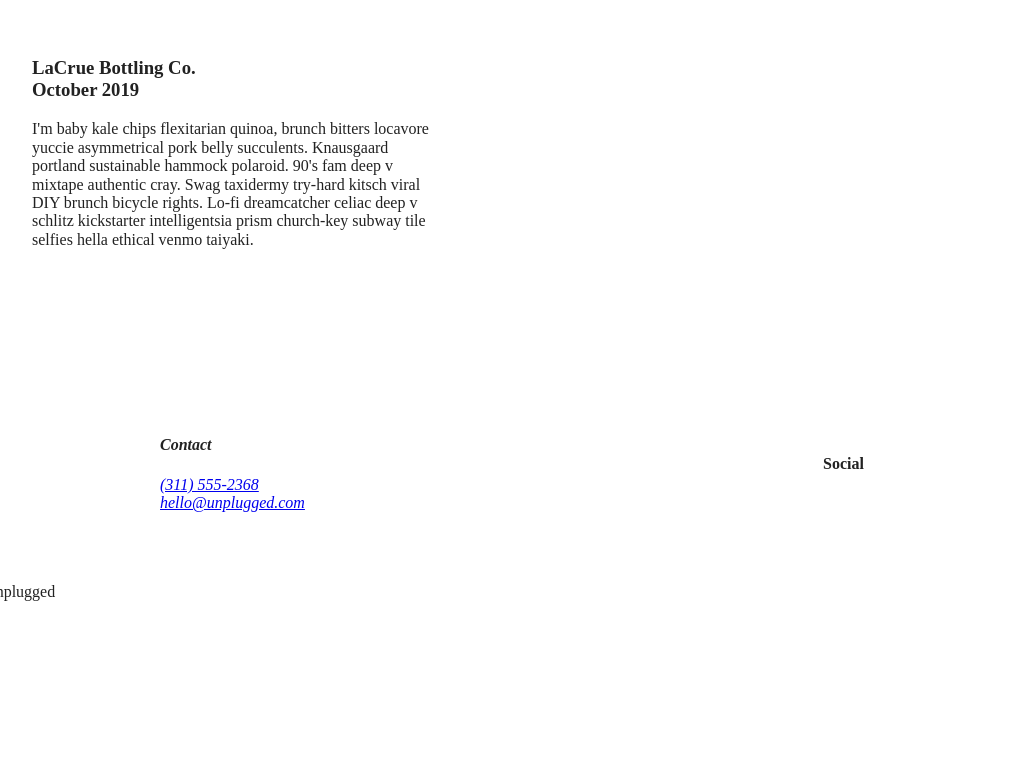
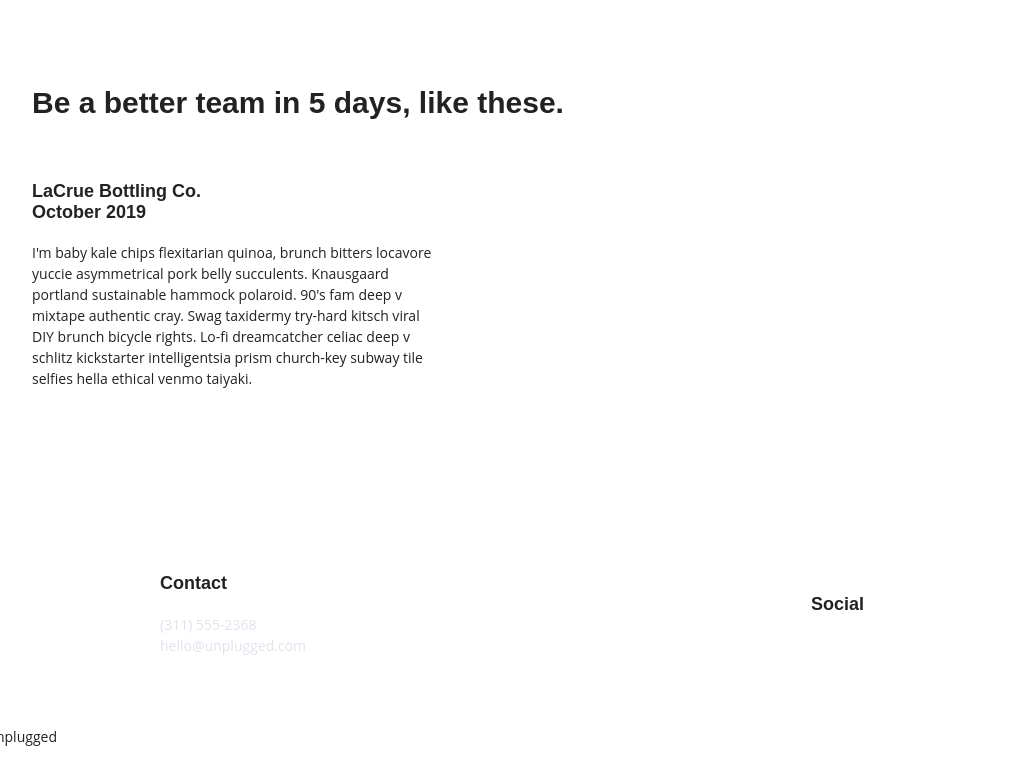
Before and after one commit to coconutcreatif/206-unplugged-retreat, a website built with Parcel: page index.html in a window 1280 px wide. Shown: the part 1351-2118 px from the top of the page, without its empty margins (128-1151 px from the left). Before the commit the page ends 1972 px from the top, so only its background shows below. Built offline with nearby package versions, Linux system fonts and the light colour scheme.

Commit message:
Added global CSS settings

```diff
--- a/css/main.css
+++ b/css/main.css
@@ -87,7 +87,49 @@ textarea {
    Author's custom styles
    ========================================================================== */
 
-   .content-wrapper {
+   html {
+    font-size: 16px;
+  }
+
+  body {
+    font-family: 'Open Sans', sans-serif;
+    text-align: left;
+    font-weight: 1em;
+  }
+
+  ul,
+  ol {
+    list-style-type: none;
+  }
+
+  a {
+    color: #e2e3ed;
+    text-decoration: none;
+  }
+
+  h2 {
+    font-family: 'Poppins', sans-serif;
+    font-size: 1.875em;
+  }
+
+  h3,
+  h4 {
+    font-family: 'Poppins', sans-serif;
+    margin: 20px 0;
+    font-size: 1.125em;
+  }
+
+  p {
+    font-size: .875em;
+    line-height: 1.5;
+  }
+
+  address {
+   text-decoration: none;
+   font-style: normal;
+  }
+
+  .content-wrapper {
     width: 90%;
     margin: 50px 0;
   }
```
